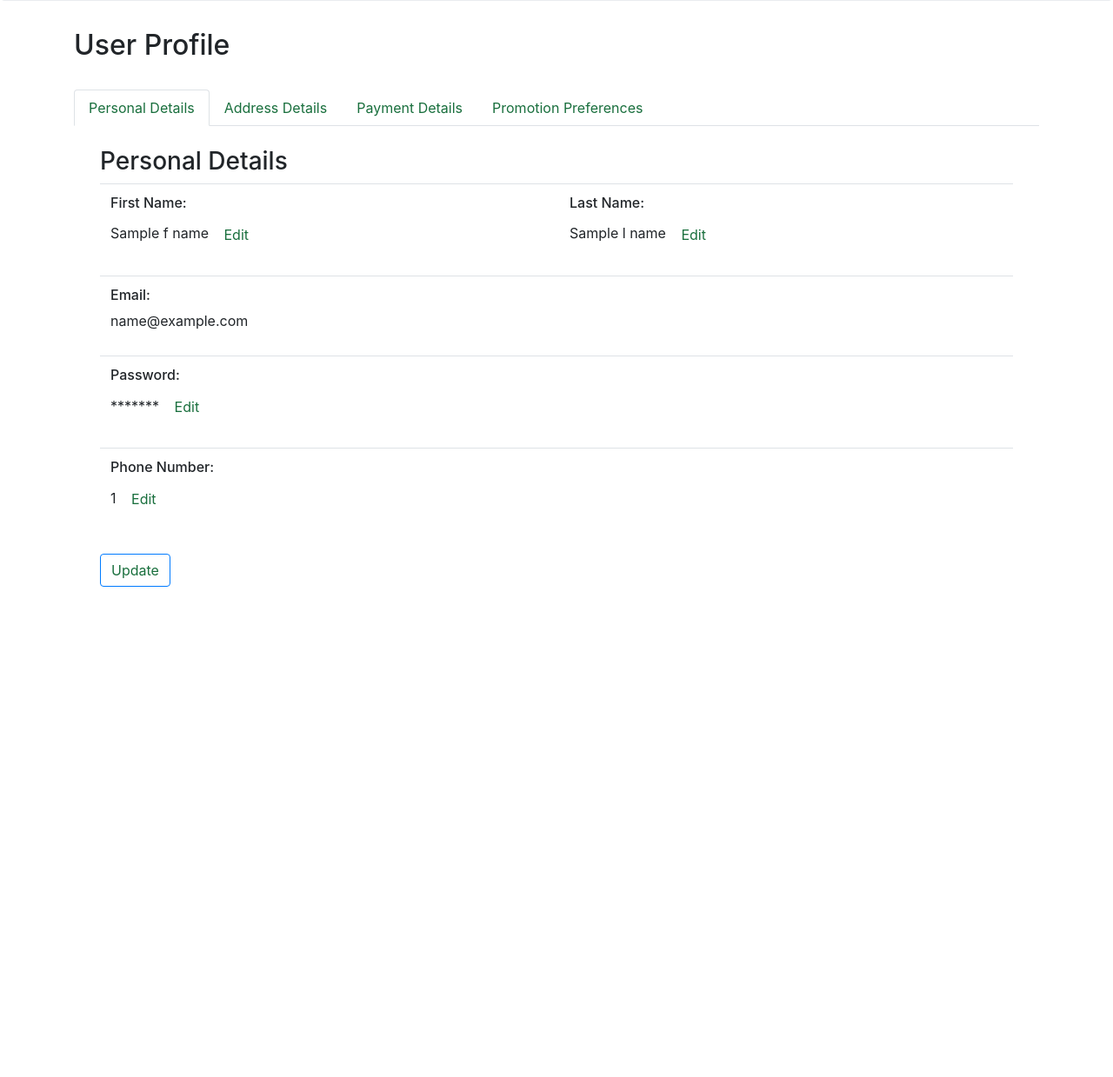
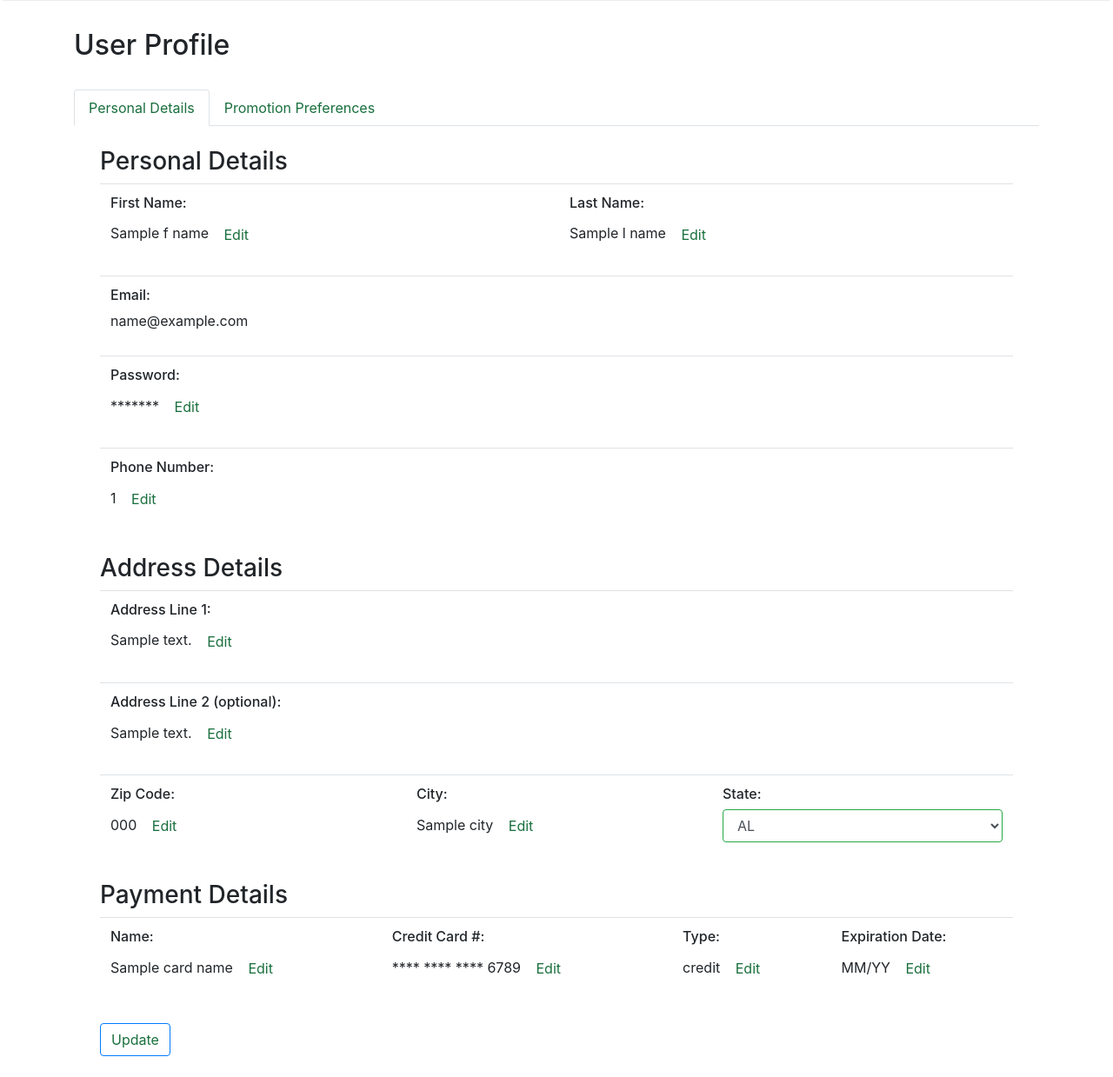
Before and after one commit to PMacedo1998/Online-Book-Store, a Flask app: template src/frontend/templates/edit_profile.html in a window 1280 px wide. Shown: the part 487-1726 px from the top of the page at 87% size. Before the commit the page ends 1162 px from the top, so only its background shows below. Run offline with Flask 2, Linux system fonts and the light colour scheme; the template is opened without the code that fills it: most values are stand-ins (such as "Sample title", 1, 10 or a date in 2020); some libraries are stand-ins or nearby versions.

Commit message:
fixed edit function

```diff
--- a/src/frontend/templates/edit_profile.html
+++ b/src/frontend/templates/edit_profile.html
@@ -86,12 +86,7 @@
           <li class="nav-item">
             <a class="nav-link active" data-toggle="tab" href="#person">Personal Details</a>
           </li>
-          <li class="nav-item">
-            <a class="nav-link" data-toggle="tab" href="#address">Address Details</a>
-          </li>
-          <li class="nav-item">
-            <a class="nav-link" data-toggle="tab" href="#payment">Payment Details</a>
-          </li>
+
         </li>
         <li class="nav-item">
           <a class="nav-link" data-toggle="tab" href="#promo">Promotion Preferences</a>
@@ -102,10 +97,11 @@
         <div class="tab-content">
 
           <!-- person-->
+
           <div id="person" class="container tab-pane active"><br>
             <div class="container">
               <h3>Personal Details</h3>
-                <form action = "" class="was-validated" method = "POST"><table class="table"><tbody>
+                <form action = "." class="was-validated" method = "POST"><table class="table"><tbody>
                     <tr>
                       <td>
                         <div class= "row">
@@ -160,26 +156,22 @@
                   </div>
                   </td>
                   </tr>
+
+
                   </tbody>
                   </table>
 
-                  <button type="submit" class="btn btn-primary">Update</button>
-                </form>
-              </div>
-          </div>
+                  <!--address-->
+                  <h3 id="address" >Address Details</h3>
+                  <table class="table"><tbody>
 
-          <!--Address-->
-          <div id="address" class="container tab-pane fade"><br>
-            <div class="container">
-              <h3>Address Details</h3>
-              <form><table class="table"><tbody>
                       <tr>
                         <td>
                     <div class="form-group">
                       <h6>Address Line 1:</h6><p>{{address1}}</p>
                       <button type="button" class="btn btn-link" data-toggle="collapse" data-target="#add1Collapse">Edit</button>
                       <div id="add1Collapse" class="collapse">
-                      <input class="form-control" id="add1" placeholder="Enter new address" name="address1">
+                          <input class="form-control" id="address1" placeholder="Enter new address" name="address1">
                       </div>
                     </div>
                     </td>
@@ -290,23 +282,16 @@
                     </tbody>
                     </table>
 
-                <button type="submit" class="btn btn-primary">Update</button>
-              </form>
-            </div>
-          </div>
-
-          <!--Payment-->
-          <div id="payment" class="container tab-pane fade"><br>
-            <div class="container">
-              <h3>Payment Details</h3>
-              <form><table class="table"><tbody>
+                    <!--payment-->
+                    <h3 id="payment">Payment Details</h3>
+                    <table class="table"><tbody>
                         <tr>
                           <td>
                         <div class="form-group">
-                      <h6>Name:</h6><p>{{fName}} {{lName}}</p>
+                            <h6>Name:</h6><p>{{cardName}}</p>
                             <button type="button" class="btn btn-link" data-toggle="collapse" data-target="#cardNameCollapse">Edit</button>
                             <div id="cardNameCollapse" class="collapse">
-                          <input class="form-control" id="ccn" placeholder="**** **** **** ****" name="ccn">
+                                <input class="form-control" id="ccn" placeholder="**** **** **** ****" name="cardName">
                             </div>
                       </div>
                         </td>
@@ -348,6 +333,8 @@
                 </div>
             </div>
 
+
+
           <!--Promo-->
           <div id="promo" class="container tab-pane fade"><br>
             <form>
```
Also changed, not shown: src/frontend/editprofile.py (+52 -2 lines). Lines whose indentation alone changed are shown as unchanged.
